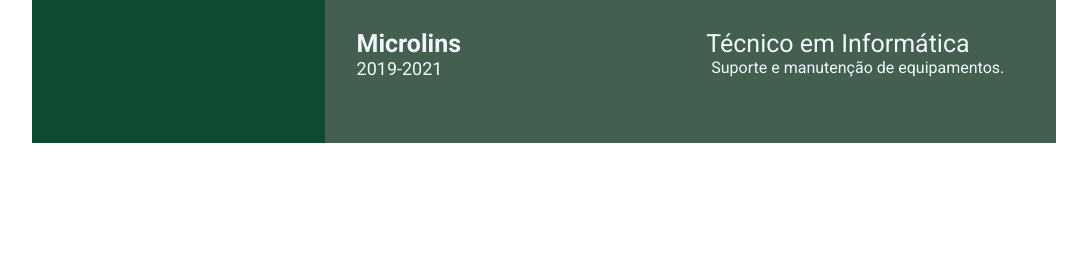
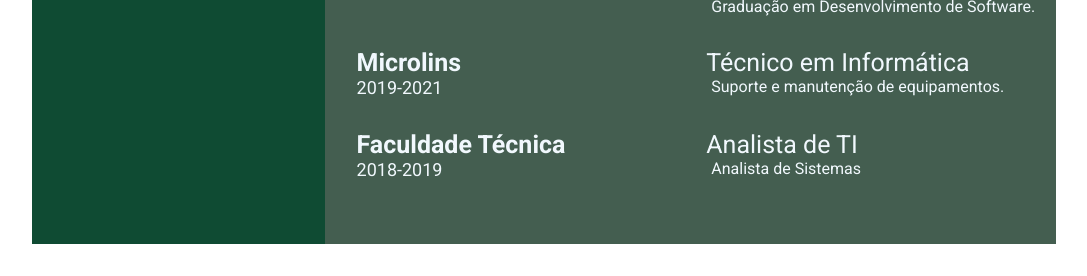
Before and after one commit to wallacewillians/wallacewillians.github.io, a plain HTML site: page index.html in a window 1280 px wide. Shown: the part 818-1094 px from the top of the page, without its empty margins (96-1183 px from the left). Before the commit the page ends 993 px from the top, so only its background shows below. Drawn offline with Linux system fonts and the light colour scheme.

Commit message:
Atualizando Experiencia e dimensoes de Image-Profile (#5)

```diff
--- a/index.html
+++ b/index.html
@@ -111,7 +111,7 @@
                 </div>
             </section>
             <section class="education gap">
-                <div class="right-title">Formação Academica</div>
+                <div class="right-title">Formação Academica</div><br>
                 <div class="education-contents">
                     <div class="education-left">
                         <p class="education-school-name">Uninassau</p>
@@ -136,6 +136,18 @@
                         </p>
                     </div>
                 </div>
+                <div class="education-contents">
+                    <div class="education-left">
+                        <p class="education-school-name">Faculdade Técnica</p>
+                        <p class="education-time-period">2018-2019</p>
+                    </div>
+                    <div class="education-right">
+                        <p class="education-subject">Analista de TI</p>
+                        <p class="education-desc">
+                            Analista de Sistemas
+                        </p>
+                    </div>
+                </div>
             </section>
         </section>
     </main>
--- a/style.css
+++ b/style.css
@@ -32,15 +32,14 @@
 }
 
 .profile {
-    text-align: center;
     width: 100%;
     border-bottom: 2px solid #eeeeee;
+    text-align: center;
 }
 
-.profile .profile-image {
+.profile-image {
     width: 80%;
     border-radius: 100%;
-    im
 }
 
 .name {
```
